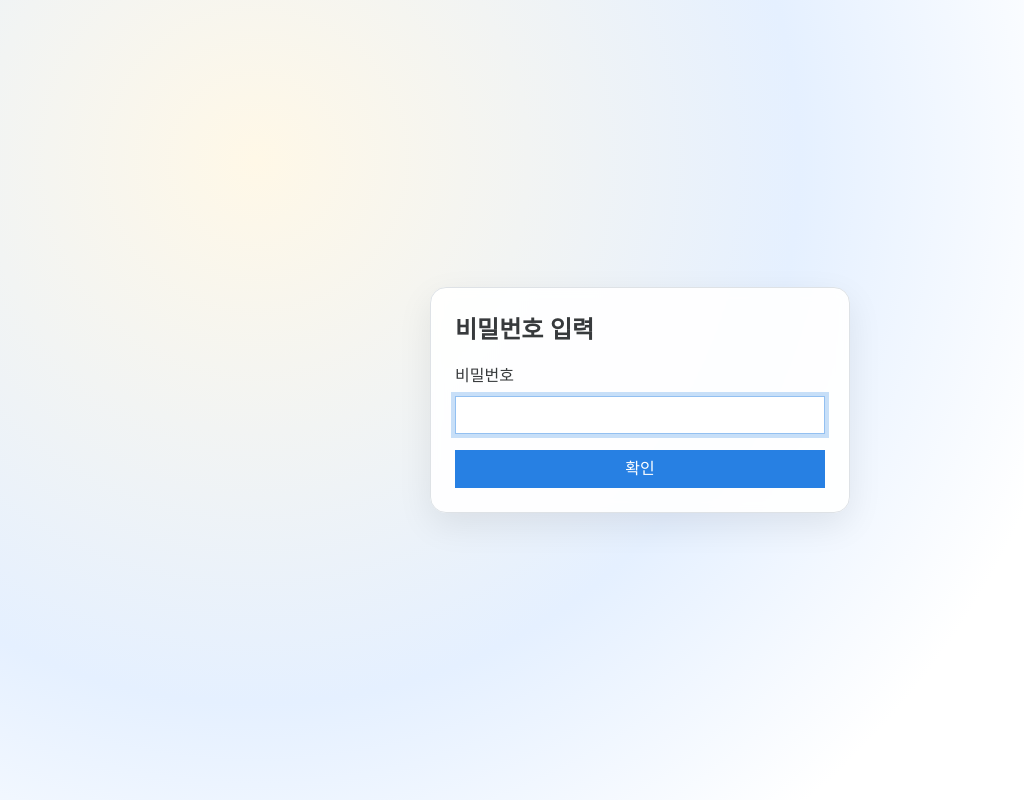
After one commit to ikaruga3472/milky-translator, a Flask app: template templates/login.html in a window 1280 px wide. The commit adds this page. Shown: the whole page, without its empty margins (0-1024 px from the left). Run offline with Flask 3, Linux system fonts and the light colour scheme; the template is opened without the code that fills it, so the values that code supplies are empty; some libraries are stand-ins or nearby versions.

Commit message:
feat: add password authentication and login functionality

```diff
--- a/main.py
+++ b/main.py
@@ -1,10 +1,17 @@
 import os
 
-from flask import Flask, jsonify, render_template, request
+from flask import Flask, jsonify, render_template, request, redirect, session, url_for
 
 from translator import DEFAULT_PROMPT_TEMPLATE, TranslationError, create_translator
 
+try:
+    from dotenv import load_dotenv
+    load_dotenv()
+except Exception:
+    pass
+
 app = Flask(__name__)
+app.secret_key = os.environ.get("FLASK_SECRET_KEY")
 
 LANG_OPTIONS = [
     ("ko", "한국어"),
@@ -26,6 +33,57 @@ except TranslationError as exc:
     translator_init_error = str(exc)
 
 
+def _get_app_password() -> str:
+    return os.environ.get("FLASK_SECRET_KEY", "")
+
+# 서버 비밀번호가 설정되지 않으면 그냥 통과함
+def _is_password_authenticated() -> bool:
+    password = _get_app_password()
+    if not password:
+        return True
+    return bool(session.get("password_authenticated"))
+
+
+@app.before_request
+def require_password_auth():
+    """Redirect unauthenticated users to /login when a password is configured."""
+    # Skip auth for login page and static assets
+    if request.endpoint in {"login", "static"}:
+        return None
+
+    if bool(_get_app_password()) and not _is_password_authenticated():
+        next_path = request.path if request.path != "/login" else url_for("index")
+        return redirect(url_for("login", next=next_path))
+    return None
+
+
+@app.route("/login", methods=["GET", "POST"])
+def login():
+    password_required = bool(_get_app_password())
+    password_authenticated = _is_password_authenticated()
+    auth_error = None
+
+    if request.method == "POST" and password_required:
+        submitted_password = request.form.get("auth_password", "")
+        if submitted_password and submitted_password == _get_app_password():
+            session["password_authenticated"] = True
+            next_url = request.args.get("next") or url_for("index")
+            return redirect(next_url)
+        auth_error = "비밀번호가 올바르지 않습니다." if submitted_password else "비밀번호를 입력해주세요."
+
+    if not password_required:
+        return redirect(url_for("index"))
+
+    if password_authenticated:
+        return redirect(url_for("index"))
+
+    return render_template(
+        "login.html",
+        auth_error=auth_error,
+        password_required=password_required,
+    )
+
+
 def translate_text(text: str, source: str, target: str, model: str, prompt_template: str) -> str:
     if translator is None:
         raise TranslationError(
@@ -36,6 +94,8 @@ def translate_text(text: str, source: str, target: str, model: str, prompt_templ
 
 @app.route("/", methods=["GET", "POST"])
 def index():
+    password_required = bool(_get_app_password())
+    password_authenticated = _is_password_authenticated()
     translation = None
     error = translator_init_error
     text = ""
@@ -46,6 +106,9 @@ def index():
     api_key = ""
     prompt_template = DEFAULT_PROMPT_TEMPLATE
     env_api_key_set = bool(os.environ.get("GEMINI_API_KEY"))
+
+    if password_required and not password_authenticated:
+        return redirect(url_for("login"))
 
     if request.method == "POST":
         error = None
@@ -102,6 +165,7 @@ def index():
         env_api_key_set=env_api_key_set,
         api_key=api_key,
         prompt_template=prompt_template,
+        password_required=password_required,
     )
 
 
--- /dev/null
+++ b/templates/login.html
@@ -0,0 +1,51 @@
+<!doctype html>
+<html lang="ko">
+  <head>
+    <meta charset="utf-8" />
+    <meta name="viewport" content="width=device-width, initial-scale=1" />
+    <title>로그인 - Milky Translator</title>
+    <link
+      href="{{ url_for('static', filename='css/bootstrap.min.css') }}"
+      rel="stylesheet"
+    />
+    <style>
+      body {
+        background: radial-gradient(circle at 20% 20%, #fff8e7, #e5f0ff 45%, #ffffff 70%);
+        font-family: "Space Grotesk", "Helvetica Neue", Arial, sans-serif;
+      }
+      .glass-card {
+        background: rgba(255, 255, 255, 0.92);
+        border: 1px solid rgba(0, 0, 0, 0.05);
+        box-shadow: 0 12px 35px rgba(0, 0, 0, 0.08);
+        backdrop-filter: blur(6px);
+      }
+    </style>
+  </head>
+  <body class="d-flex align-items-center justify-content-center vh-100">
+    <form class="p-4 rounded-4 glass-card border" method="post" style="width: min(420px, 92vw);">
+      <div class="d-flex justify-content-between align-items-start mb-3">
+        <div>
+          <div class="fw-bold fs-4">비밀번호 입력</div>
+        </div>
+      </div>
+      <div class="mb-3">
+        <label for="auth_password" class="form-label">비밀번호</label>
+        <input
+          type="password"
+          class="form-control"
+          id="auth_password"
+          name="auth_password"
+          autocomplete="off"
+          required
+        />
+        {% if auth_error %}
+        <div class="text-danger small mt-2">{{ auth_error }}</div>
+        {% endif %}
+      </div>
+      <button type="submit" class="btn btn-primary w-100">확인</button>
+    </form>
+    <script>
+      document.getElementById("auth_password")?.focus();
+    </script>
+  </body>
+</html>
```
Also changed, not shown: templates/index.html (+10 -1 lines).
